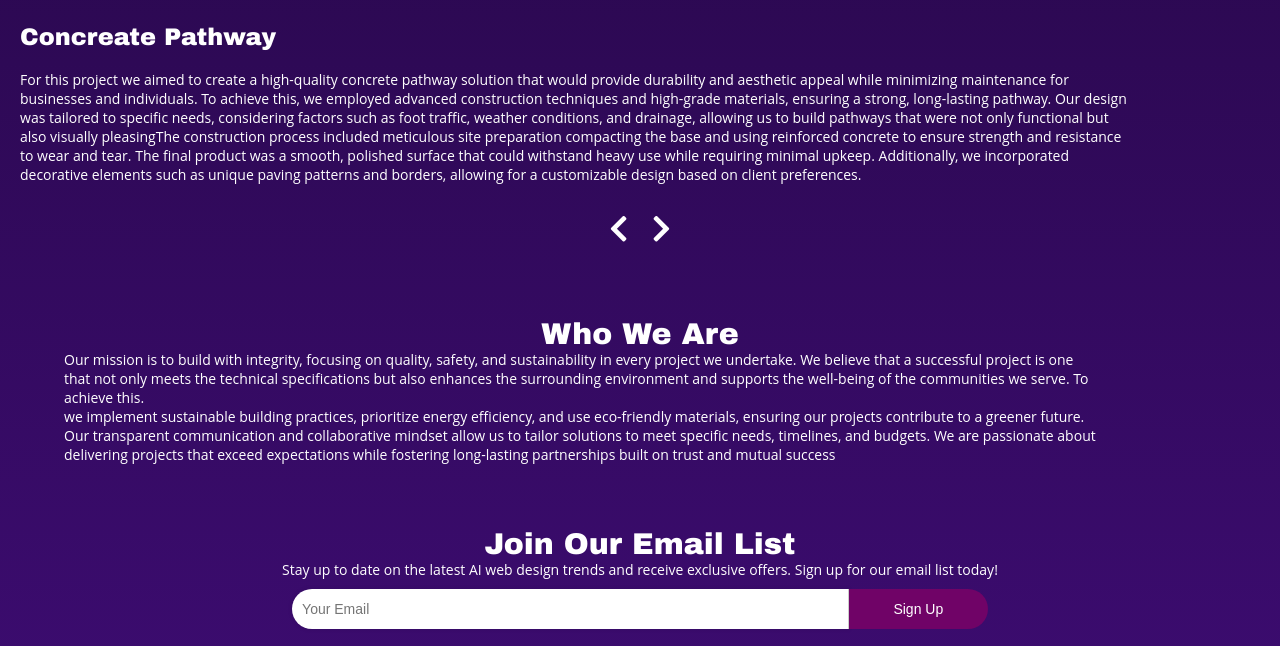
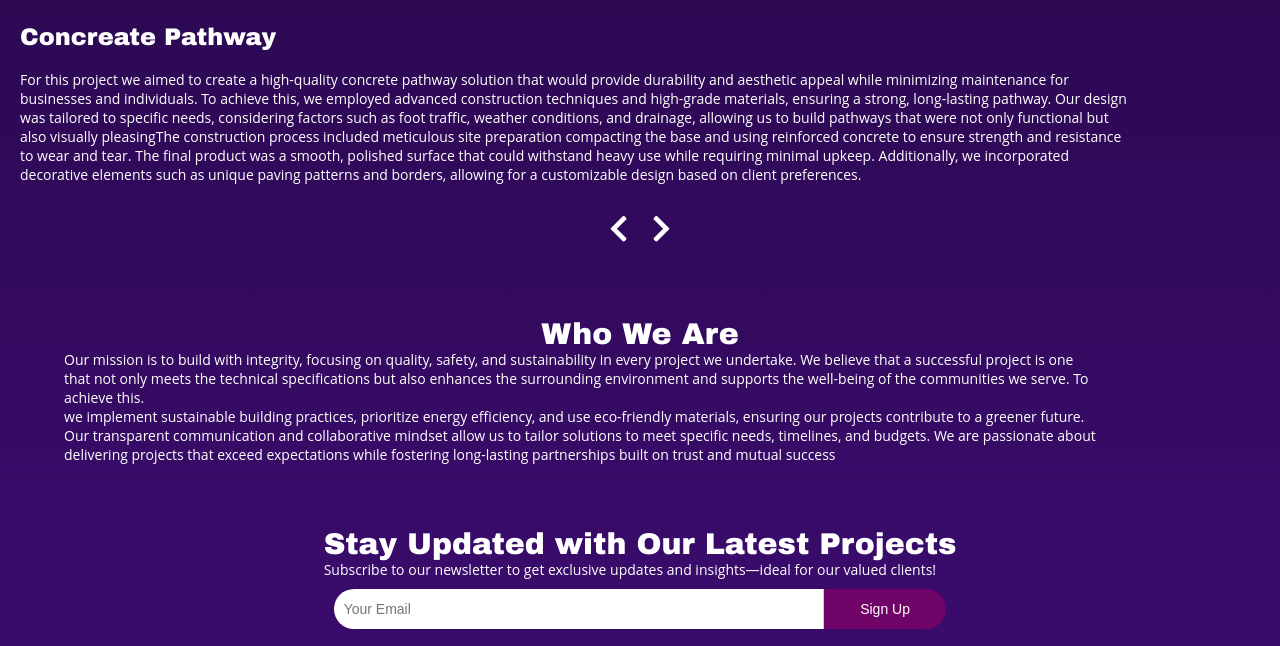
Before and after one commit to t0p3r/html-construction-Project, a plain HTML site: page index.html in a window 1280 px wide. Shown: the part 2058-2704 px from the top of the page. Drawn offline with nearby package versions, Linux system fonts and the light colour scheme.

Commit message:
Update index.html

```diff
--- a/index.html
+++ b/index.html
@@ -69,8 +69,8 @@
       <!-- Email List Signup Section -->
       <section class="email-list-signup-section" id="email-list-signup-section">
         <div>
-          <h2>Join Our Email List</h2>
-          <p>Stay up to date on the latest AI web design trends and receive exclusive offers. Sign up for our email list today!</p>
+          <h2>Stay Updated with Our Latest Projects</h2>
+          <p>Subscribe to our newsletter to get exclusive updates and insights—ideal for our valued clients!</p>
          <form id="signup-form">
             <input type="email" name="email" placeholder="Your Email" id="email">
             <button type="submit">Sign Up</button>
```
